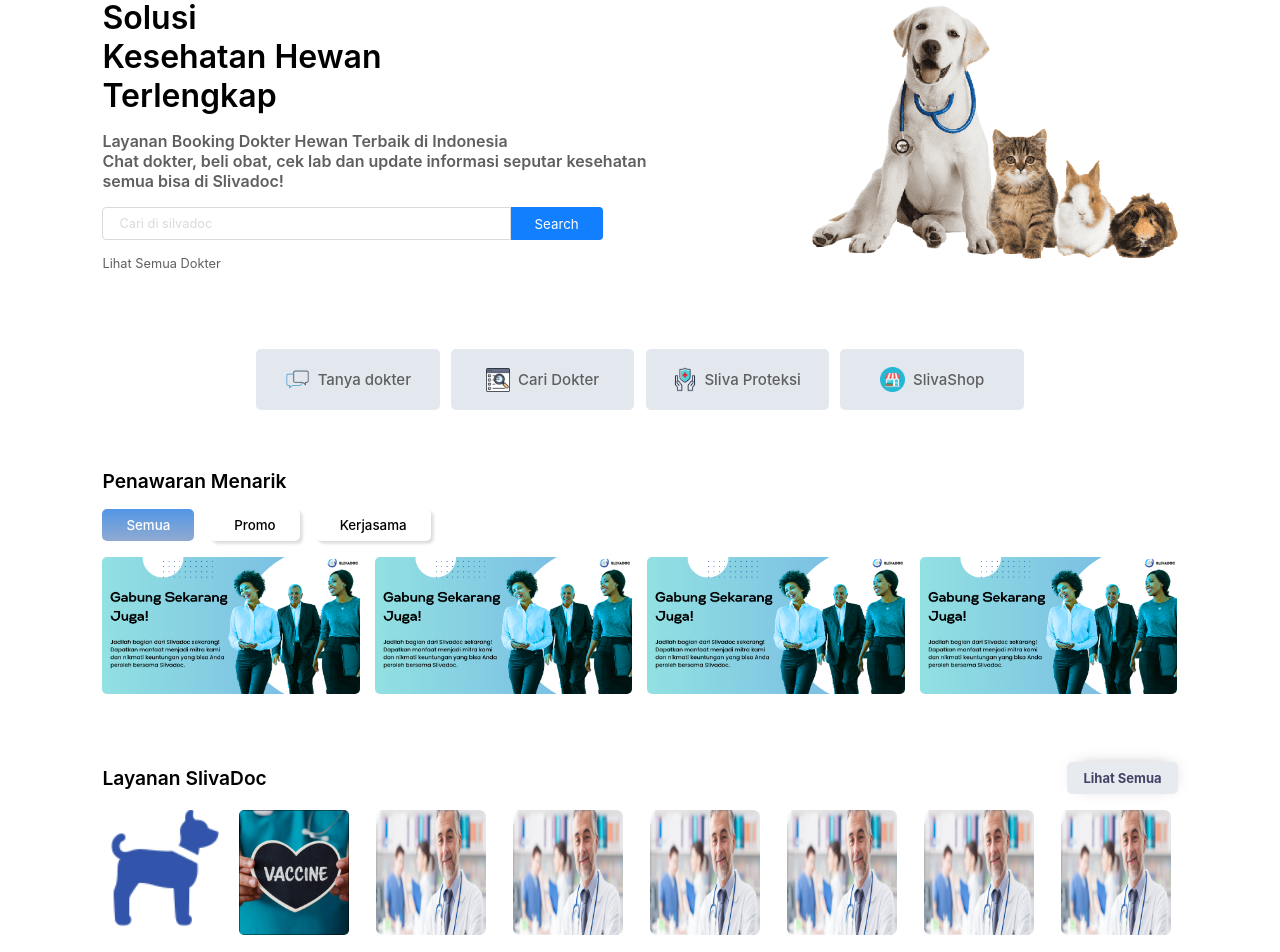
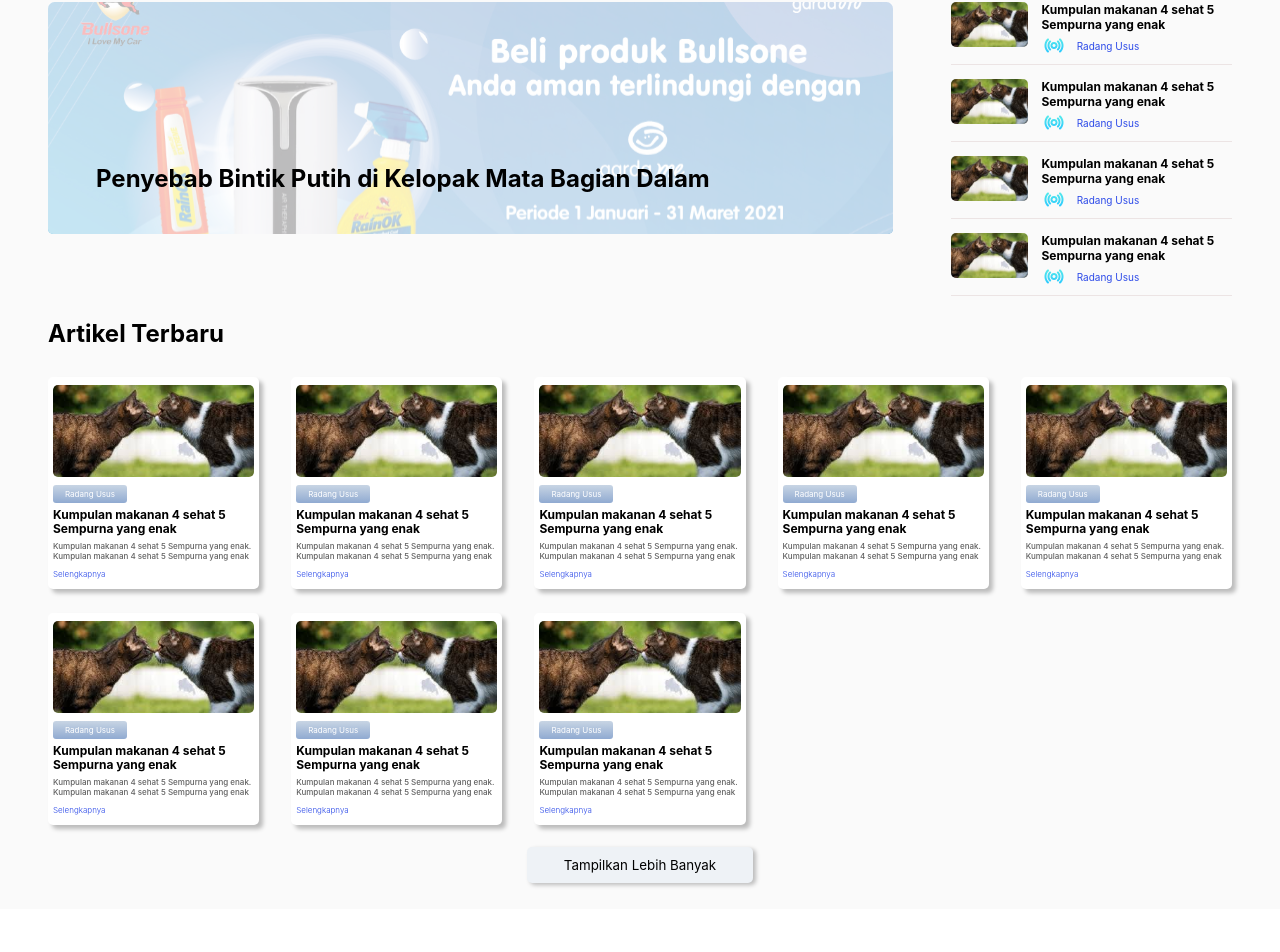
Before and after one commit to slivatech/SlivaDoc, a React (Create React App) app: page / in a window 1280 px wide. Shown: the part 149-1101 px from the top of the page. After the commit the page ends 1058 px from the top, so only its background shows below. Built offline with nearby package versions, Linux system fonts and the light colour scheme.

Commit message:
change styled at pageArticle

```diff
--- a/src/App.tsx
+++ b/src/App.tsx
@@ -1,6 +1,6 @@
 import React from 'react'
-import HomePage from "./pages/HomePage";
-// import Artikel from "./pages/PageArtikel/PageArtikel";
+// import HomePage from "./pages/HomePage";
+import Artikel from "./pages/PageArtikel/PageArtikel";
 // import DetailArtikel from "./pages/DetailArtikel/DetailArtikel";
 import GlobalCss from "./styles/Global";
 import { ThemeProvider } from "styled-components";
@@ -36,9 +36,9 @@
     <ThemeProvider theme={defaultTheme}>
       <GlobalCss />
       {/* <Auth /> */}
-      <HomePage width={dimension.width} />
-      {/* <Artikel />
-      <DetailArtikel />
+      {/* <HomePage width={dimension.width} /> */}
+       <Artikel />
+      {/* <DetailArtikel />
       <DetailDokter/>
       <DetailLayananKlinik/>
       <TanyaDokter/> */}
--- a/src/pages/PageArtikel/PageArtikelStyle.tsx
+++ b/src/pages/PageArtikel/PageArtikelStyle.tsx
@@ -79,6 +79,7 @@
   background-size: cover;
   border-radius: 5px;
   width: 75%;
+  cursor: pointer;
   @media (max-width: 720px) {
     width: 100%;
     height: 147px;
@@ -114,6 +115,7 @@
   display: flex;
   flex-direction: column;
   margin-left: 58px;
+  cursor: pointer;
   @media (max-width: 720px) {
     width: 100%;
     margin-left: 0;
@@ -155,6 +157,7 @@
   box-shadow: 4px 4px 4px rgba(0, 0, 0, 0.25);
   border-radius: 5px;
   padding: 8px 5px;
+  cursor: pointer;
   @media (max-width: 720px) {
     min-height: 150px;
   }
@@ -166,6 +169,7 @@
     padding: 4px 12px;
     color: white;
     font-size: 8px;
+    cursor: pointer;
     @media (max-width: 720px) {
       padding: 4px 5px;
       font-size: 6px;
@@ -226,8 +230,9 @@
     background: #eef2f6;
     box-shadow: 3px 2px 4px rgba(0, 0, 0, 0.25);
     border-radius: 5px;
-    padding: 10px 17px;
+    padding: 10px 37px;
     border: none;
+    cursor: pointer;
   }
 `;
 export const Search = styled.div`
```
